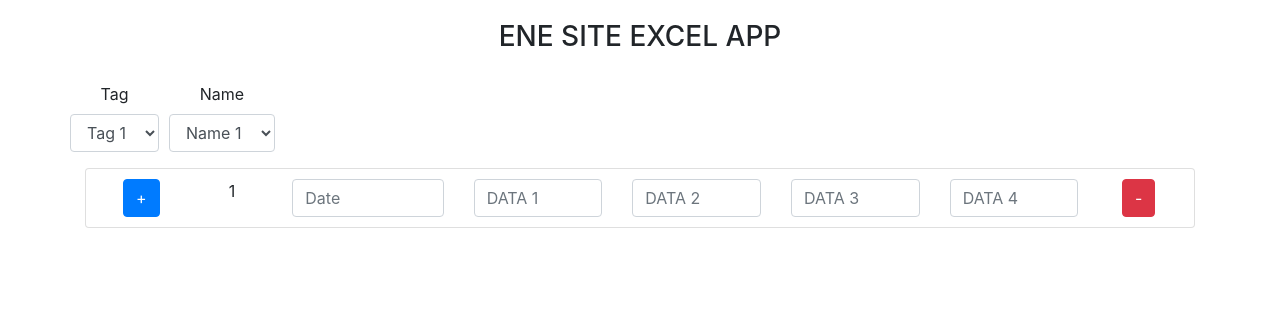
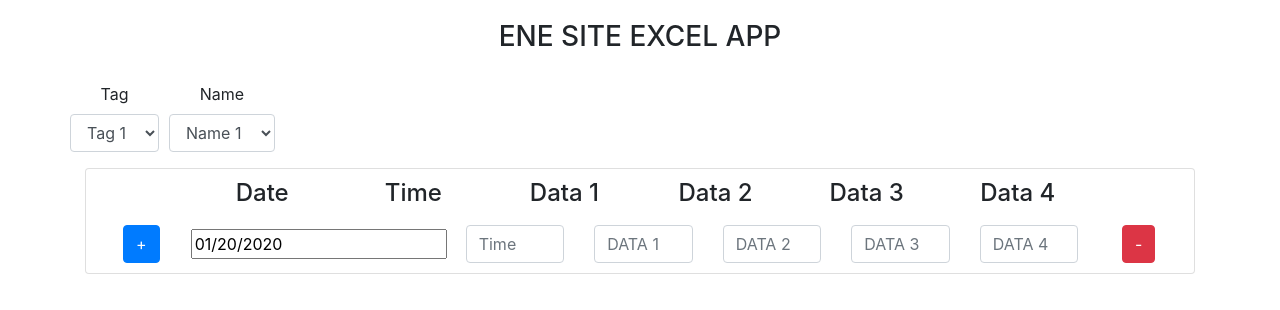
Before and after one commit to gabrielyangzon/enesiteapp, a React (Create React App) app: page / in a window 1280 px wide. Shown: the top 310 px of the page. Built offline with nearby package versions, Linux system fonts and the light colour scheme.

Commit message:
modifications

```diff
--- a/package.json
+++ b/package.json
@@ -8,6 +8,8 @@
     "@testing-library/user-event": "^7.2.1",
     "react": "^16.12.0",
     "react-bootstrap": "^1.0.0-beta.16",
+    "react-bootstrap-date-picker": "^5.1.0",
+    "react-datepicker": "^2.11.0",
     "react-dom": "^16.12.0",
     "react-scripts": "3.3.0"
   },
--- a/src/containers/SiteApplication.js
+++ b/src/containers/SiteApplication.js
@@ -2,12 +2,17 @@ import React ,{useState  } from 'react'
 import {Container,Form , Row , Col , Button , Card}
  from 'react-bootstrap'
 
+import DatePicker from 'react-datepicker'
+import 'react-datepicker/dist/react-datepicker-cssmodules.css';
+import "react-datepicker/dist/react-datepicker.css";
 
 
 const SiteApplication = () =>{
+    const [startDate, setStartDate] = useState(new Date());
 
     const [dataCount,setDataCount ] = useState([{  id:1,
         date: 1 ,
+        time: "" ,
         dataOne:1,
         dataTwo: 1 ,
         dataThree: 1 ,
@@ -17,6 +22,7 @@ const SiteApplication = () =>{
     const [data , setData] = useState({
         id:0,
         date: 1 ,
+        time: "" ,
         dataOne:1,
         dataTwo: 1 ,
         dataThree: 1 ,
@@ -24,10 +30,23 @@ const SiteApplication = () =>{
 
 
 
+        function minutes_with_leading_zeros(dt)
+{
+  return (dt.getMinutes() < 10 ? '0' : '') + dt.getMinutes();
+}
 
     const onAddClickHandler = (idData) =>
         {
-            setDataCount(curr => {return [...curr, {...data ,id: curr[curr.length-1].id + 1 } ] })
+            var d = new Date();
+            let today = d.getFullYear()+'-'+(d.getMonth()+1)+'-'+d.getDate();
+            let hrs= d.getHours();
+            let minutes=minutes_with_leading_zeros(d);
+
+            setDataCount(curr => {return [...curr,
+                 {...data ,
+                    id: curr[curr.length-1].id + 1 ,
+                    date: today ,
+                    time: hrs+":"+minutes }  ]  })
         }
 
     const onDeleteclickHandler = (val) =>
@@ -44,9 +63,11 @@ const SiteApplication = () =>{
     return(
         <React.Fragment>
             <Container>
+
               <Row  className="justify-content-md-center" >
                 <div style={{padding:20}}>
                     <h3>ENE SITE EXCEL APP</h3>
+
                 </div>
               </Row>
               <Row>
@@ -82,16 +103,50 @@ const SiteApplication = () =>{
                     <Col>
                       <Card>
                         <Form>
+                        <Row style={{margin:10}}>
+                        <Col  xs={1}>
+                        </Col>
+                        <Col>
+                        <h4>Date</h4>
+                        </Col>
+                        <Col>
+                        <h4>Time</h4>
+                        </Col>
+                        <Col>
+                        <h4>Data 1</h4>
+                        </Col>
+                        <Col>
+                        <h4>  Data 2</h4>
+                        </Col>
+                        <Col>
+                        <h4>Data 3</h4>
+                        </Col>
+                        <Col>
+                        <h4>Data 4</h4>
+                        </Col>
+
+                        <Col xs={1}>
+
+                        </Col>
+                        </Row>
                         {dataCount.map((count ,index , arr)  => (
                                 <Row  style={{margin:10}} key={count.id} >
                                 <Col xs={1}>
                                     { arr.length -1 === index ? <Button onClick={onAddClickHandler} variant="primary">+</Button>   : null }
                                 </Col>
-                                    <Col xs={1}>
+                                    {/* <Col xs={1}>
                                             <Form.Label> {count.id}</Form.Label>
+                                    </Col> */}
+                                    <Col style={{padding:4}}>
+
+                                      <DatePicker  style={{color:"red"}}
+                                        selected={startDate}
+                                        onChange={date => setStartDate(date)}
+                                        />
+                                        {/* <Form.Control value={count.date} onChange={()=>{}} placeholder="Date" /> */}
                                     </Col>
-                                    <Col xs={2}>
-                                        <Form.Control placeholder="Date" />
+                                    <Col >
+                                        <Form.Control value={count.time}  onChange={()=>{}} placeholder="Time" />
                                     </Col>
                                     <Col >
                                         <Form.Control placeholder="DATA 1" />
--- a/src/layout/layout.js
+++ b/src/layout/layout.js
@@ -1,6 +1,6 @@
 import React from 'react';
 
-import Toolbar from './Toolbar/Toolbar';
+
 
 
 const Layout =(props) =>{
```
Also changed, not shown: 1 other file (tests, documents, lock files or other folders).
